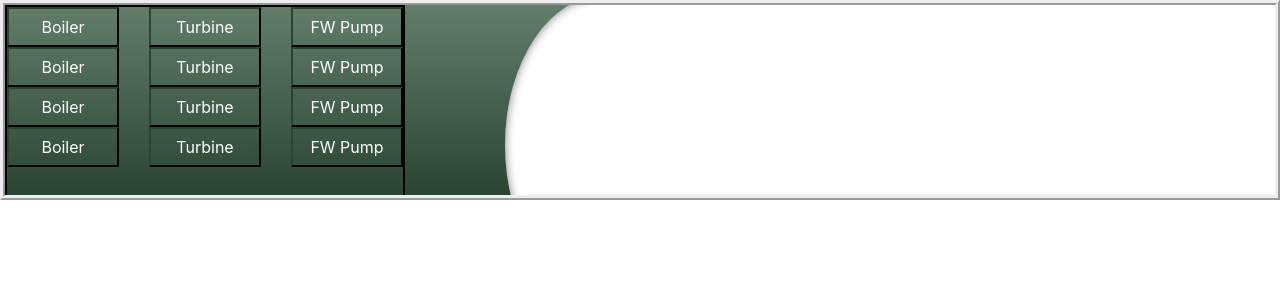
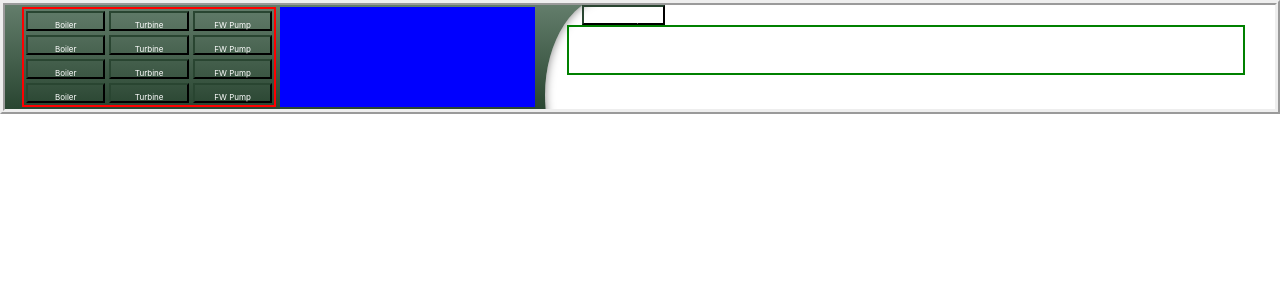
Before and after one commit to ArtyomShabunin/models_server, a React (Create React App) app in the folder react/: page /test2 in a window 1280 px wide. Shown: the top 300 px of the page. Built offline with nearby package versions, Linux system fonts and the light colour scheme.

Commit message:
Работа над metso-header

```diff
--- a/react/src/components/metso-header/metso-header.css
+++ b/react/src/components/metso-header/metso-header.css
@@ -1,6 +1,5 @@
 .panel {
   width: 100%;
-  height: 200px;
   background: linear-gradient(to top, #294531, #637d6b);
   overflow: hidden;
 
@@ -10,12 +9,12 @@
 }
 
 .left {
-  height: 300px;
+  height: 200px;
   width: 100%;
   background-color: white;
   border-top-left-radius: 100px 150px;
   border-bottom-left-radius: 100px 150px;
-  margin-left: 500px;
+  margin-left: 540px;
   margin-right: 0;
   margin-top: -10px;
   box-shadow: inset 0 0 10px rgba(0, 0, 0, 0.5);
@@ -23,21 +22,21 @@
 }
 
 .btn-pannel {
-  height: 200px;
-  width: 400px;
-  border: 2px solid black;
+  border: 2px solid red;
   margin-left: 0;
   margin-top: 0;
   z-index: 10;
-  position: absolute;
+
 }
 
 .btn-primary {
+  height: 20px;
   background-color: inherit;
   border-color: #294531;
   border-width: 2px;
   border-style: outset;
   border-radius: 0;
+  font-size: 50%;
 }
 .btn-primary:active {
   background-color: inherit;
@@ -48,3 +47,29 @@
 .btn-primary:focus{
   background-color: inherit;
 }
+
+.row {
+  margin: 0;
+}
+
+.col {
+  padding: 2px;
+}
+
+.container {
+  margin: 0;
+}
+
+.overview-videogramm {
+  background-color: blue;
+  height: 100%;
+}
+
+.first-alarm {
+  height: 50px;
+  border: 2px solid green;
+}
+
+.alarms {
+  padding-left: 30px;
+}
--- a/react/src/components/metso-header/metso-header.js
+++ b/react/src/components/metso-header/metso-header.js
@@ -9,53 +9,82 @@ const MetsoHeader = () => {
         <div className="left">
         </div>
 
+        <div className="container-fluid">
+          <div className="row">
+            <div className="col">
+
               <div className="btn-pannel">
                 <div className="row">
-            <div class="col">
-              <button class="btn btn-primary btn-block">Boiler</button>
+                  <div className="col">
+                    <button className="btn btn-primary btn-block">Boiler</button>
                   </div>
-            <div class="col">
+                  <div className="col">
                     <button class="btn btn-primary btn-block">Turbine</button>
                   </div>
-            <div class="col">
+                  <div className="col">
                     <button class="btn btn-primary btn-block">FW Pump</button>
                   </div>
                 </div>
 
                 <div className="row">
-            <div class="col">
-              <button class="btn btn-primary btn-block">Boiler</button>
+                  <div className="col">
+                    <button className="btn btn-primary btn-block">Boiler</button>
                   </div>
-            <div class="col">
-              <button class="btn btn-primary btn-block">Turbine</button>
+                  <div className="col">
+                    <button className="btn btn-primary btn-block">Turbine</button>
                   </div>
-            <div class="col">
-              <button class="btn btn-primary btn-block">FW Pump</button>
+                  <div className="col">
+                    <button className="btn btn-primary btn-block">FW Pump</button>
                   </div>
                 </div>
 
                 <div className="row">
-            <div class="col">
-              <button class="btn btn-primary btn-block">Boiler</button>
+                  <div className="col">
+                    <button className="btn btn-primary btn-block">Boiler</button>
                   </div>
-            <div class="col">
-              <button class="btn btn-primary btn-block">Turbine</button>
+                  <div className="col">
+                    <button className="btn btn-primary btn-block">Turbine</button>
                   </div>
-            <div class="col">
-              <button class="btn btn-primary btn-block">FW Pump</button>
+                  <div className="col">
+                    <button className="btn btn-primary btn-block">FW Pump</button>
                   </div>
                 </div>
 
                 <div className="row">
-            <div class="col">
-              <button class="btn btn-primary btn-block">Boiler</button>
+                  <div className="col">
+                    <button className="btn btn-primary btn-block">Boiler</button>
                   </div>
-            <div class="col">
+                  <div className="col">
                     <button class="btn btn-primary btn-block">Turbine</button>
                   </div>
-            <div class="col">
-              <button class="btn btn-primary btn-block">FW Pump</button>
+                  <div className="col">
+                    <button className="btn btn-primary btn-block">FW Pump</button>
                   </div>
+                </div>
+
+              </div>
+            </div>
+
+            <div className="col">
+              <div className="overview-videogramm">
+
+              </div>
+            </div>
+
+            <div className="col-7 alarms">
+              <div className="row">
+                <div className="col-2">
+                  <button className="btn btn-primary btn-block">FW Pump</button>
+                </div>
+              </div>
+
+              <div className="row first-alarm">
+              </div>
+
+              <div className="row">
+              </div>
+            </div>
+
         </div>
 
         </div>
```
Lines whose indentation alone changed are shown as unchanged.
